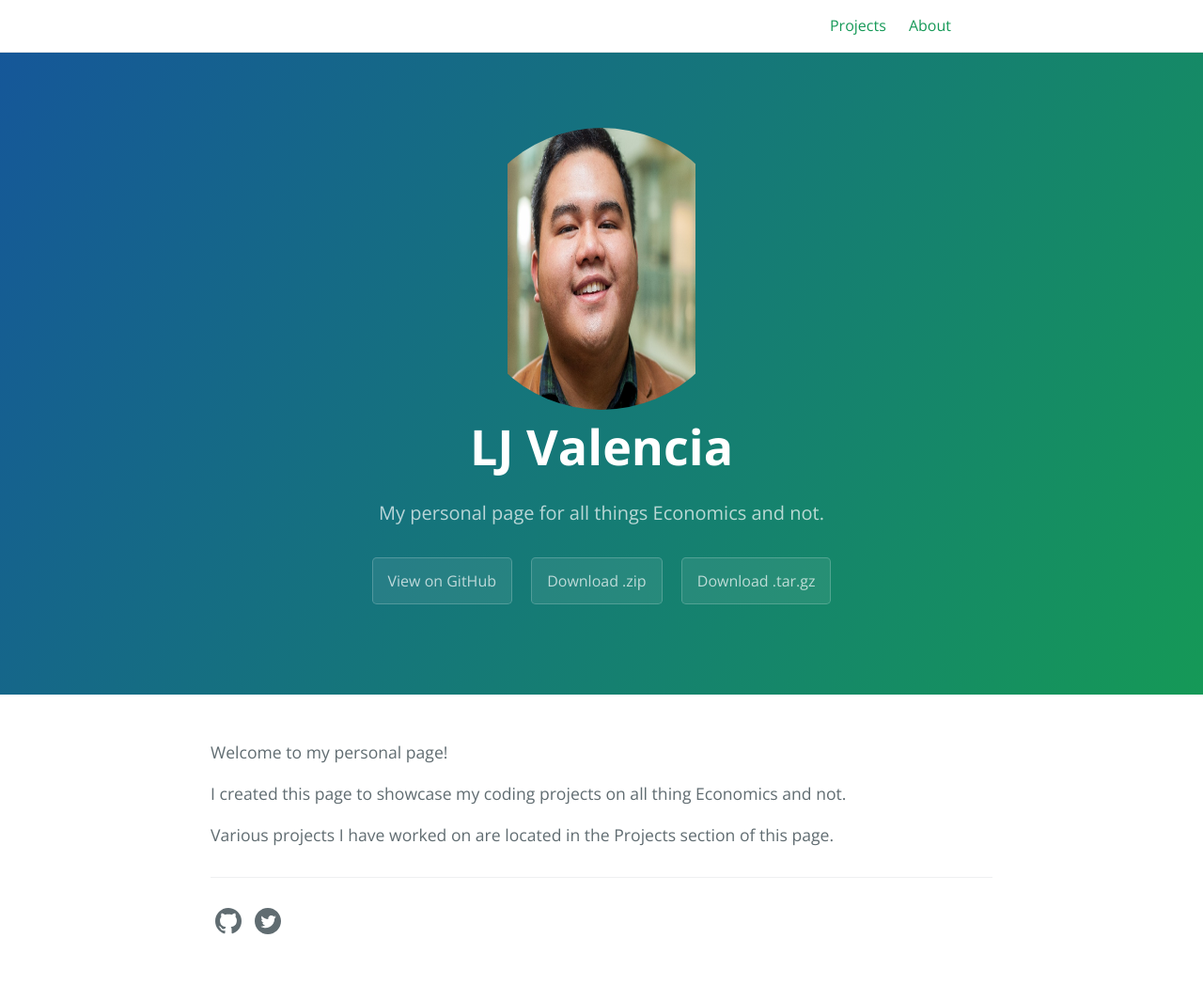
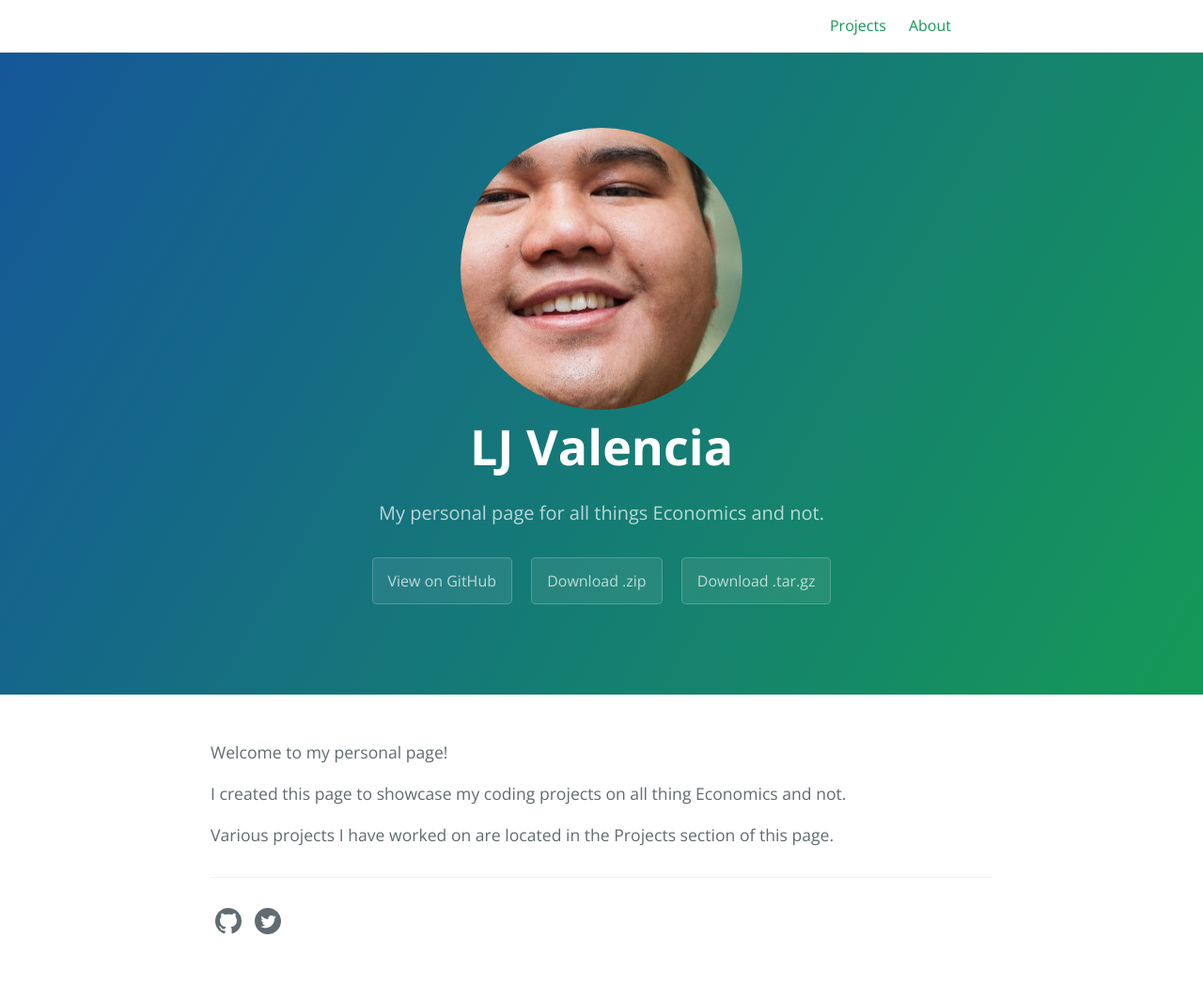
Before and after one commit to lj-valencia/cayman-blog-old-site, a Jekyll site: the page built from index.md, in a window 1280 px wide. Shown: the whole page at 94% size. Built offline with Jekyll 4.4.1, drawn with Linux system fonts in a browser that asks for light colours.

Commit message:
Update style.scss

```diff
--- a/assets/css/style.scss
+++ b/assets/css/style.scss
@@ -10,7 +10,7 @@
   -moz-border-radius: 150px;
   background: url('DSC_8671.jpg') no-repeat;
   background-position: 50% 50%;
-  background-size: 200px 500px;
+  background-size: 630px 900px;
   margin: auto;
   }
 
```
